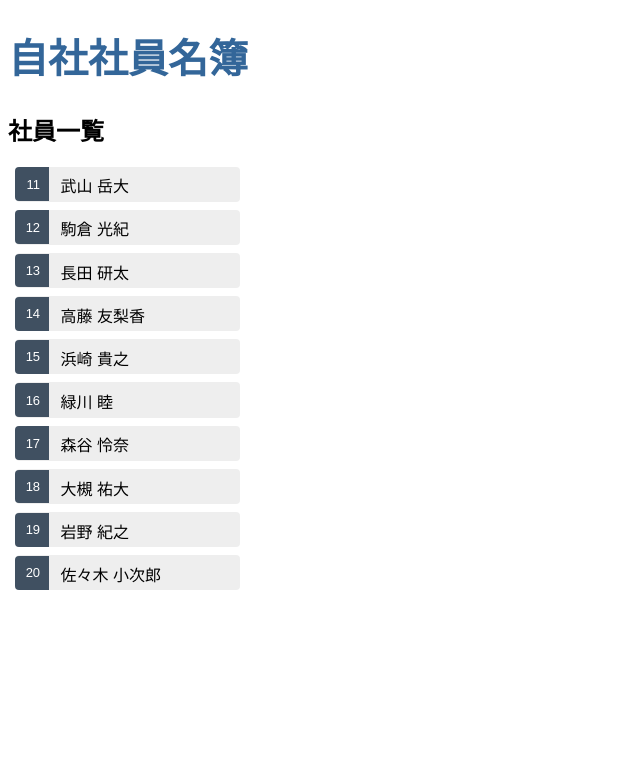
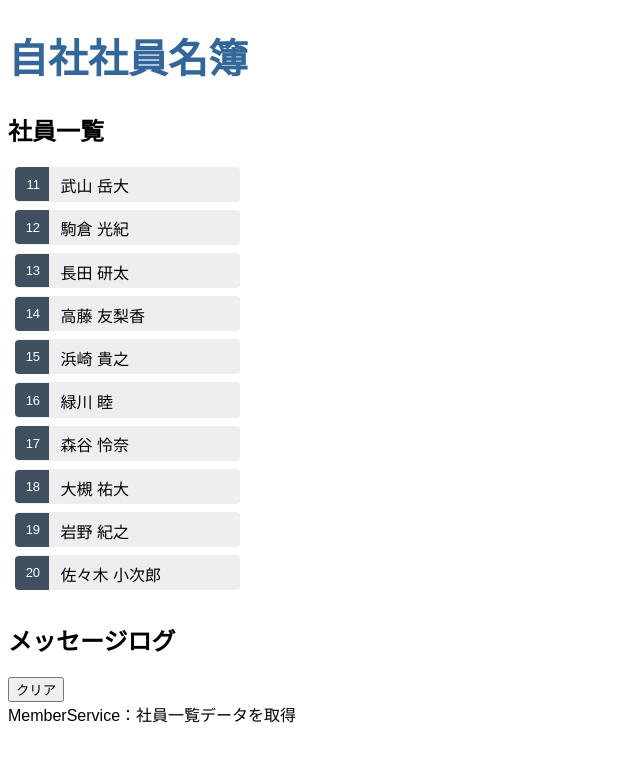
Before and after one commit to Nkot117/StudyAngular, an Angular app in the folder admin-app/: page / in a window 1280 px wide. Shown: the top 762 px of the page, without its empty margins (0-640 px from the left). Built offline with nearby package versions, Linux system fonts and the light colour scheme.

Commit message:
messageコンポーネント、サービスを追加

```diff
--- a/admin-app/src/app/app.component.html
+++ b/admin-app/src/app/app.component.html
@@ -2,3 +2,4 @@
     {{ title }}
 </h1>
 <app-members></app-members>
+<app-messages></app-messages>
--- a/admin-app/src/app/app.module.ts
+++ b/admin-app/src/app/app.module.ts
@@ -5,12 +5,14 @@ import { FormsModule } from '@angular/forms';
 import { AppComponent } from './app.component';
 import { MembersComponent } from './members/members.component';
 import { MemberDetailsComponent } from './member-details/member-details.component';
+import { MessagesComponent } from './messages/messages.component';
 
 @NgModule({
   declarations: [
     AppComponent,
     MembersComponent,
-    MemberDetailsComponent
+    MemberDetailsComponent,
+    MessagesComponent
   ],
   imports: [
     BrowserModule,
--- a/admin-app/src/app/member.service.ts
+++ b/admin-app/src/app/member.service.ts
@@ -2,6 +2,8 @@ import { Injectable } from '@angular/core';
 import { Observable, of } from 'rxjs';
 import { MEMBERS } from './members/member.mock';
 import { Member } from './model/member';
+
+import { MessageService } from './message.service'
 
 @Injectable({
   providedIn: 'root'
@@ -9,9 +11,11 @@ import { Member } from './model/member';
 export class MemberService {
 
   constructor(
+    private messageService : MessageService
   ) { }
 
   public getMembers(): Observable<Member[]> {
+    this.messageService.add("MemberService：社員一覧データを取得")
     return of(MEMBERS);
   }
 }
--- /dev/null
+++ b/admin-app/src/app/message.service.ts
@@ -0,0 +1,19 @@
+import { Injectable } from '@angular/core';
+
+@Injectable({
+  providedIn: 'root'
+})
+export class MessageService {
+  public messages: String[] = [];
+
+  constructor(
+  ) { }
+
+  public add(message: string):void {
+    this.messages.push(message)
+  }
+
+  public clear():void {
+    this.messages = []
+  }
+}
--- /dev/null
+++ b/admin-app/src/app/messages/messages.component.html
@@ -0,0 +1,10 @@
+<div *ngIf="messageService.messages.length">
+    <h2>メッセージログ</h2>
+
+    <button class="clear" (click)="messageService.clear()">
+      クリア
+  </button>
+    <div *ngFor="let message of messageService.messages">
+        {{ message }}
+    </div>
+</div>
--- /dev/null
+++ b/admin-app/src/app/messages/messages.component.ts
@@ -0,0 +1,16 @@
+import { Component, OnInit } from '@angular/core';
+import { MessageService } from '../message.service';
+
+@Component({
+  selector: 'app-messages',
+  templateUrl: './messages.component.html',
+  styleUrls: ['./messages.component.css']
+})
+export class MessagesComponent implements OnInit {
+
+  constructor(public messageService: MessageService) { }
+
+  ngOnInit(): void {
+  }
+
+}
```
Also changed, not shown: admin-app/src/app/messages/messages.component.css (added), 2 other files (tests, documents, lock files or other folders).
